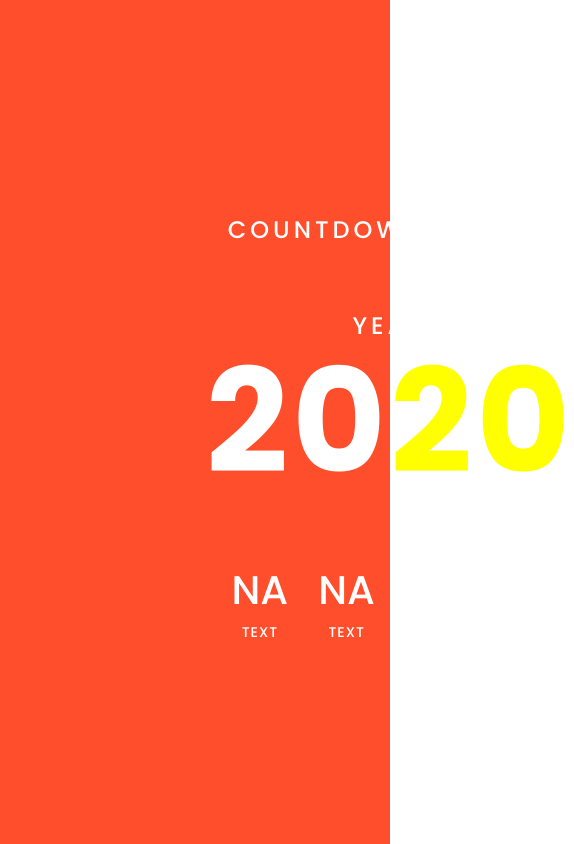
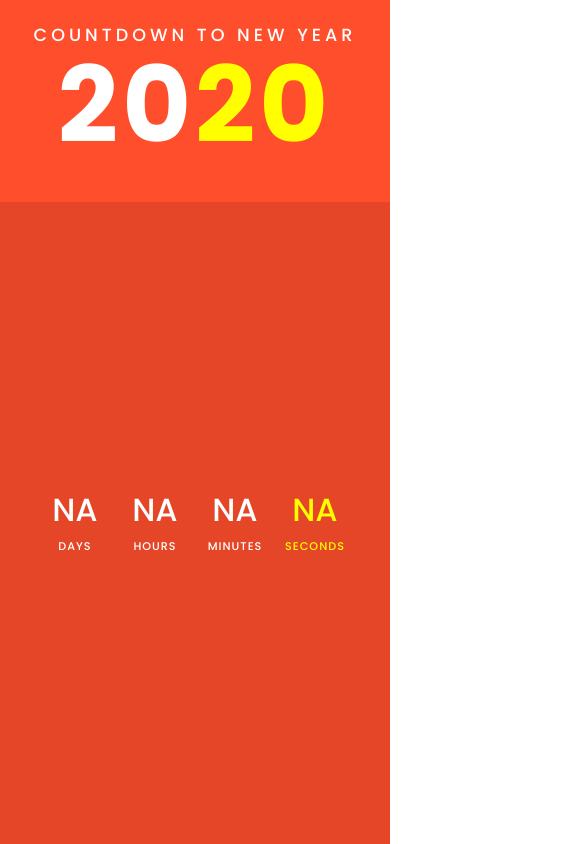
Before and after one commit to orama254/newyearcountdowner, a plain HTML site: page index.html in a window 390 px wide. Shown: the whole page, 574 px wide, since content can reach past the window. Drawn offline with Linux system fonts and the light colour scheme.

Commit message:
add additional css responsive styling

```diff
--- a/index.html
+++ b/index.html
@@ -3,7 +3,7 @@
 <head>
     <meta charset="UTF-8">
     <meta name="viewport" content="width=device-width, initial-scale=1.0">
-    <title>Document</title>
+    <title>The Countdown Timer</title>
     <link rel="stylesheet" href="styles.css">
 </head>
 <body>
--- a/styles.css
+++ b/styles.css
@@ -95,3 +95,56 @@
     letter-spacing: 1px;
     text-transform: uppercase;
 }
+
+.container .countdownBx .countdown div#day:before
+{
+    content: 'Days';
+}
+
+.container .countdownBx .countdown div#hour:before
+{
+    content: 'Hours';
+}
+
+.container .countdownBx .countdown div#minute:before
+{
+    content: 'Minutes';
+}
+
+.container .countdownBx .countdown div#second:before
+{
+    content: 'Seconds';
+}
+
+.container .countdownBx .countdown div#second,
+.container .countdownBx .countdown div#second:before
+{
+    color: #ff0;
+}
+
+@media ( max-width: 991px )
+{
+    .container .imgBx{
+        display: none;
+    }
+    .container .countdownBx{
+        width: 100%;
+    }
+}
+
+@media ( max-width: 600px )
+{
+    .container .countdownBx h2{
+        font-size: 1.1em;
+    }
+    .container .countdownBx .countdown{
+        height: 100%;
+    }
+    .container .countdownBx .countdown div{
+        width: 80px;
+        font-size: 2em;
+        font-weight: 500;
+        margin: 0;
+        margin-top: -25px;
+    }
+}
```
